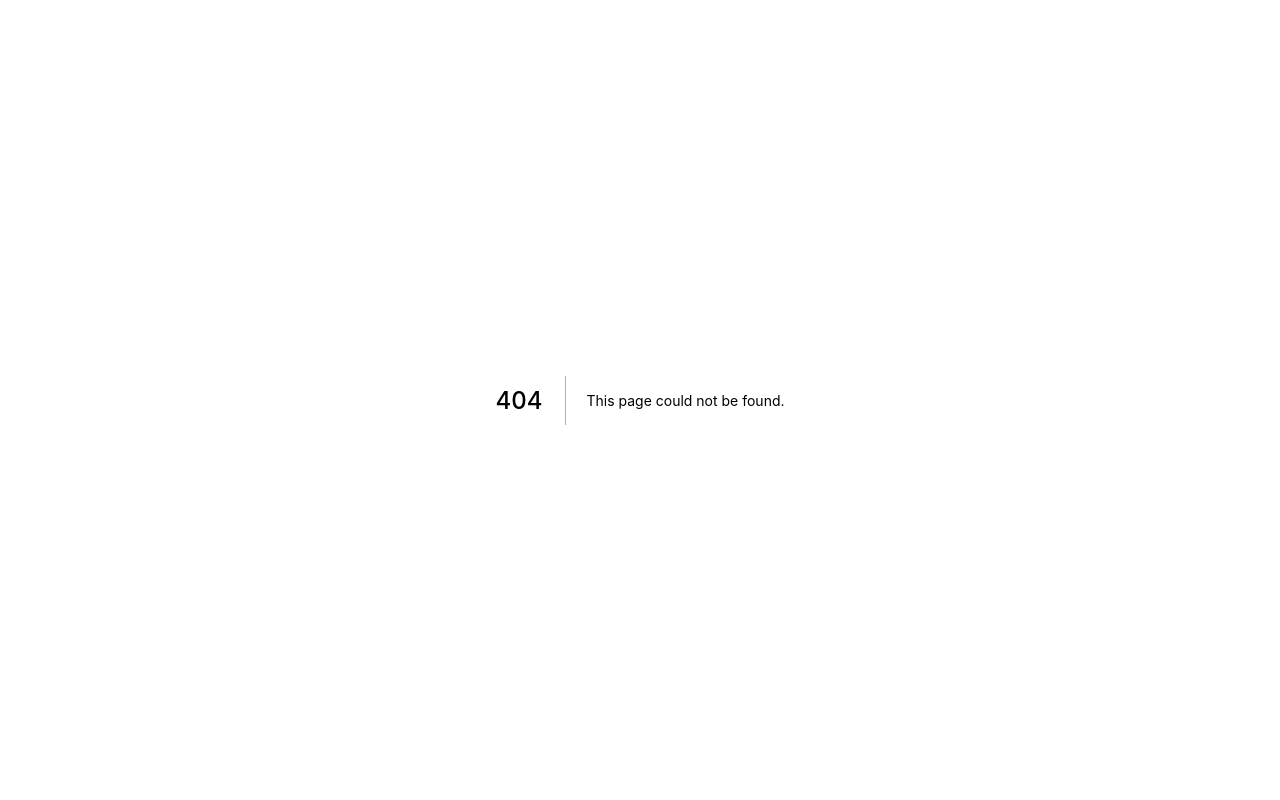
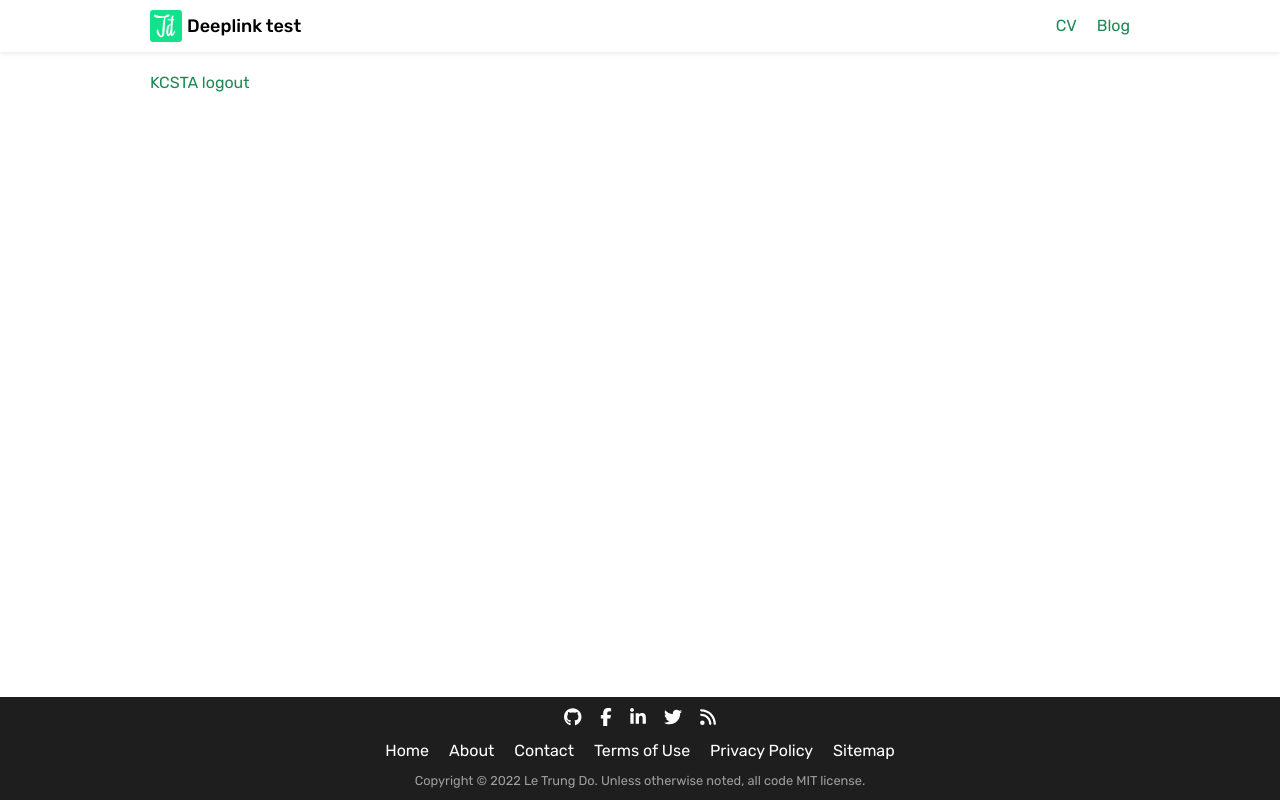
Before and after one commit to letrungdo/app, a Next.js app: page /deeplink in a window 1280 px wide. Before the commit this address had no page. Built offline with nearby package versions, Linux system fonts and the light colour scheme.

Commit message:
feat: add deep link page for testing

```diff
--- a/next.config.js
+++ b/next.config.js
@@ -4,6 +4,15 @@ module.exports = {
         apiUrl: process.env.API_URL,
         apiTimeout: process.env.API_TIMEOUT,
         debugLog: process.env.DEBUG_LOG,
+    },
+    async redirects() {
+        return [
+            {
+                source: "/logout/idp",
+                destination: "/deeplink",
+                permanent: true,
+            },
+        ];
     },
     // async headers() {
     //     return [
--- /dev/null
+++ b/pages/deeplink.tsx
@@ -0,0 +1,17 @@
+import Layout, { PageMeta } from "components/Layout";
+import Link from "next/link";
+
+const pageMeta: PageMeta = {
+    title: "Deeplink test",
+    description: "Deeplink test",
+};
+
+function Deeplink() {
+    return (
+        <Layout meta={pageMeta}>
+            <Link href="kcsta://guide.inc">KCSTA logout</Link>
+        </Layout>
+    );
+}
+
+export default Deeplink;
```
Also changed, not shown: 1 other file (tests, documents, lock files or other folders).
